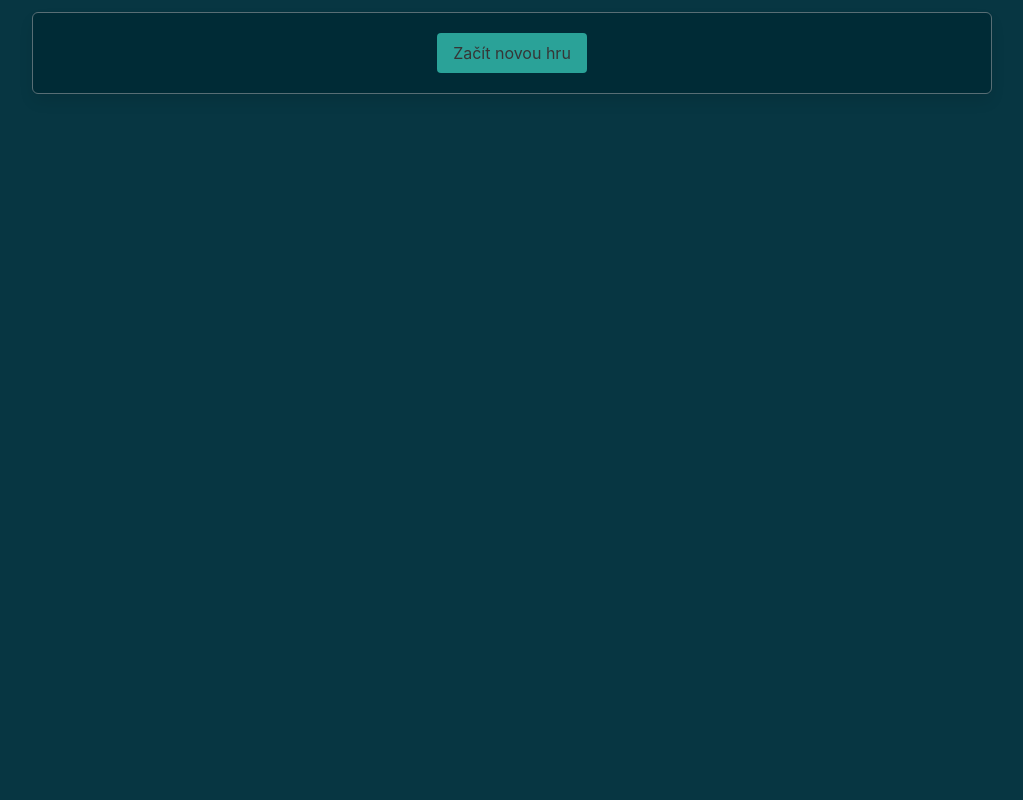
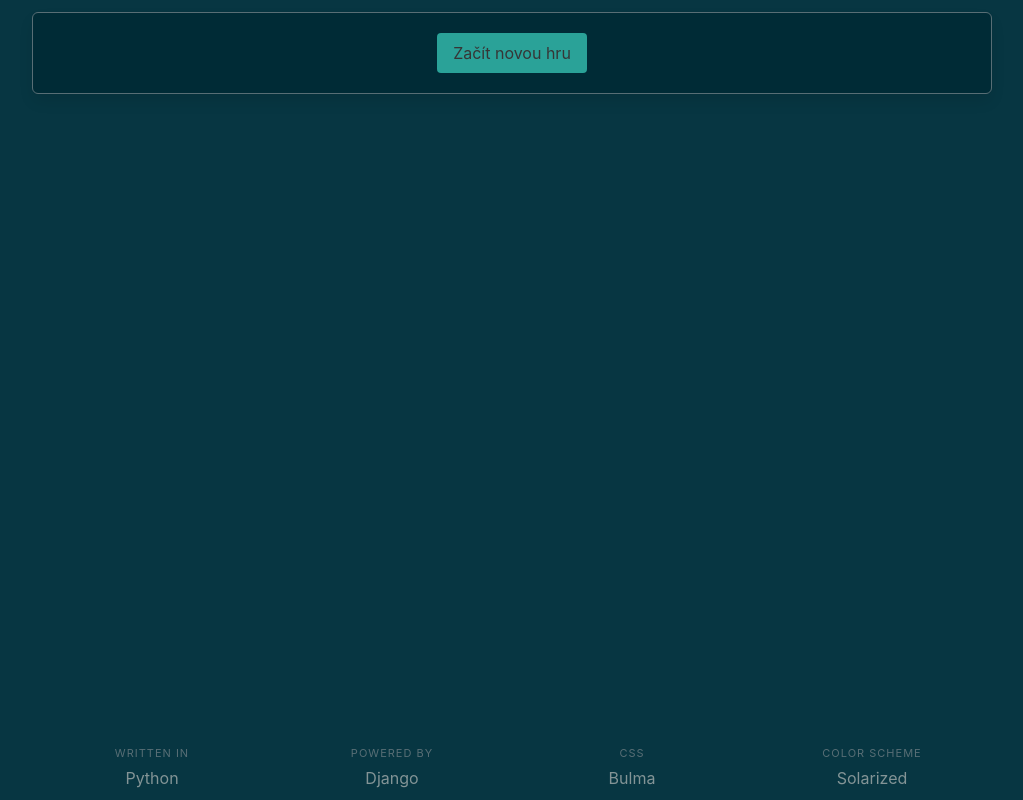
Before and after one commit to underground-lab/zelezobeton, a Django app: page / in a window 1280 px wide. Shown: the whole page, without its empty margins (128-1151 px from the left). Run offline with Django 4.2, Linux system fonts and the light colour scheme; parts of the project's set-up code (start-up, migrations or seed data) failed here and were passed over.

Commit message:
Add footer

```diff
--- a/webapp/static/game-styles.css
+++ b/webapp/static/game-styles.css
@@ -1,10 +1,10 @@
 .fill-viewport-height { min-height: 100vh; }
 
 .fg-solarized-base01 { color: #586e75; }
-.fg-solarized-base0 { color: #839496; }
+.fg-solarized-base0, .footer-link { color: #839496; }
 .fg-solarized-base2 { color: #eee8d5; }
 .fg-solarized-yellow { color: #b58900; }
-.fg-solarized-cyan { color: #2aa198; }
+.fg-solarized-cyan, .footer-link:hover { color: #2aa198; }
 .fg-solarized-green { color: #859900; }
 
 .bg-solarized-base03 { background-color: #002b36; }
@@ -20,3 +20,4 @@
 
 .base01-border { border: solid #586e75 1px; }
 .no-border { border: none; }
+.page-footer { position: fixed; bottom: 10px; }
--- a/webapp/templates/base.html
+++ b/webapp/templates/base.html
@@ -13,6 +13,7 @@
   <div class="container is-max-desktop">
   {% block main_menu %}{% endblock %}
   {% block game_ui %}{% endblock %}
+  {% include "footer.html" %}
   </div>
 </body>
 </html>
--- /dev/null
+++ b/webapp/templates/footer.html
@@ -0,0 +1,26 @@
+<nav class="level">
+  <div class="level-item has-text-centered">
+    <div class="page-footer">
+    <p class="heading fg-solarized-base01">Written in</p>
+    <p><a class="footer-link" href="https://www.python.org/">Python</a></p>
+    </div>
+  </div>
+  <div class="level-item has-text-centered">
+    <div class="page-footer">
+    <p class="heading fg-solarized-base01">Powered by</p>
+    <p><a class="footer-link" href="https://www.djangoproject.com/">Django</a></p>
+    </div>
+  </div>
+  <div class="level-item has-text-centered">
+    <div class="page-footer">
+    <p class="heading fg-solarized-base01">CSS</p>
+    <p><a class="footer-link" href="https://bulma.io/">Bulma</a></p>
+    </div>
+  </div>
+  <div class="level-item has-text-centered">
+    <div class="page-footer">
+    <p class="heading fg-solarized-base01">Color scheme</p>
+    <p><a class="footer-link" href="https://ethanschoonover.com/solarized/">Solarized</a></p>
+    </div>
+  </div>
+</nav>
```
